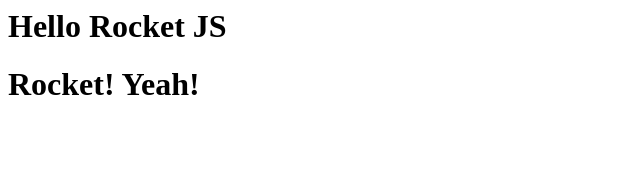
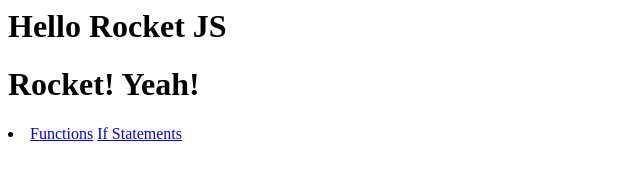
Before and after one commit to rodblackney/JS-Rocket, a plain HTML site: page index.html in a window 1280 px wide. Shown: the whole page, without its empty margins (0-640 px from the left). Drawn offline with Linux system fonts and the light colour scheme.

Commit message:
Added Links

```diff
--- a/index.html
+++ b/index.html
@@ -25,4 +25,9 @@
 	<h1>Hello Rocket JS</h1>
 	<h1>Rocket! Yeah!</h1>
 
+	<li>
+		<a href="functions.html">Functions</a>
+		<a href="if-statements.html">If Statements</a>
+	</li>
+
 </body>
```
